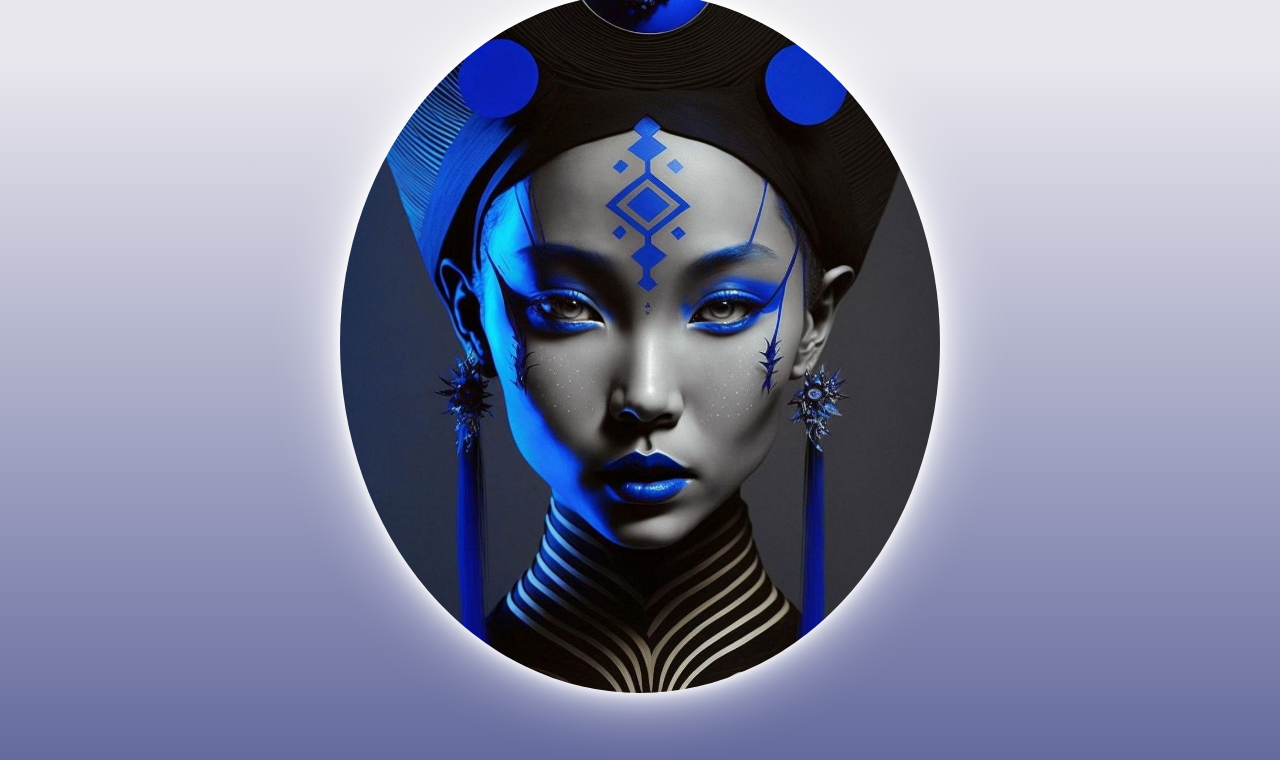
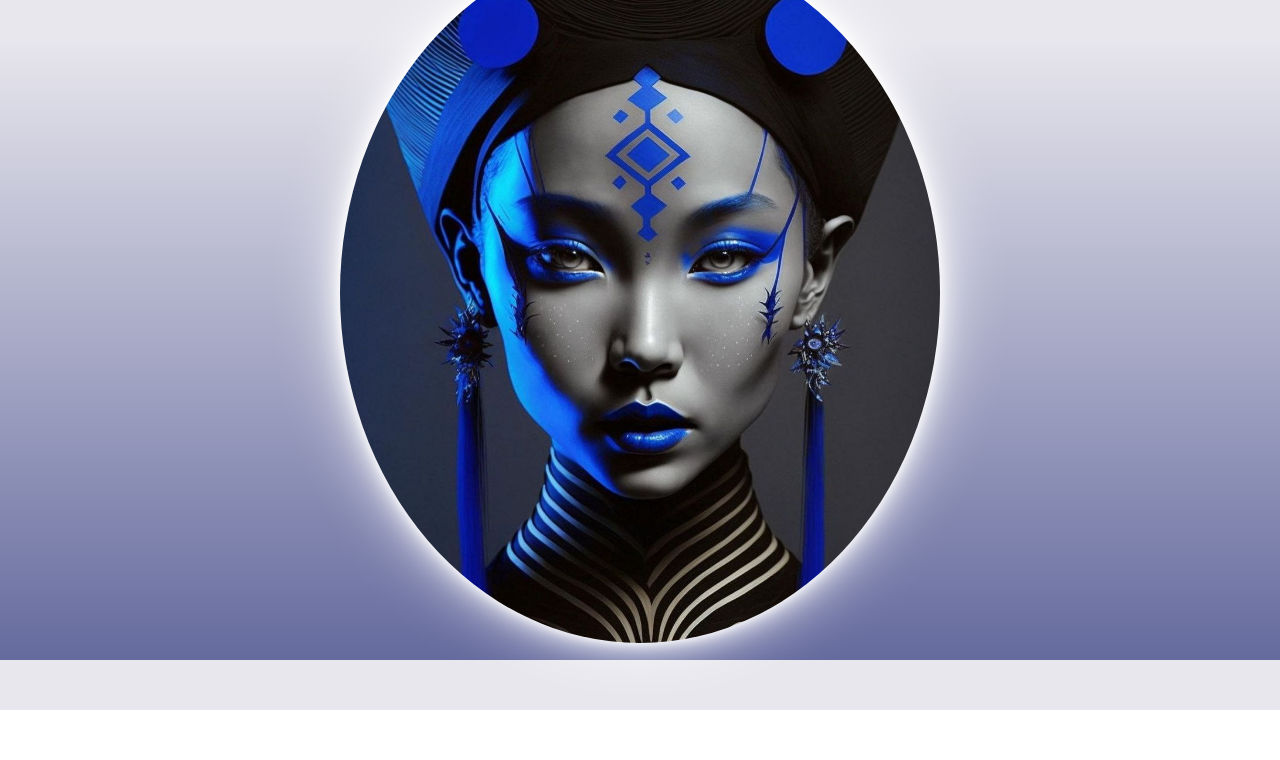
Before and after one commit to Inna-Mykytiuk/Webpack-light, a website built with webpack: page src/index.html in a window 1280 px wide. Shown: the part 140-900 px from the top of the page. After the commit the page ends 850 px from the top, so only its background shows below. Built offline with nearby package versions, Linux system fonts and the light colour scheme.

Commit message:
add --open mode

```diff
--- a/package.json
+++ b/package.json
@@ -2,7 +2,7 @@
   "name": "name-project",
   "scripts": {
     "start": "webpack --mode=development",
-    "dev": "webpack-dev-server --mode=development",
+    "dev": "webpack-dev-server --mode=development --open",
     "prod": "webpack --mode=production",
     "deploy": "gh-pages -d dist"
   },
--- a/src/styles/main.scss
+++ b/src/styles/main.scss
@@ -14,6 +14,7 @@ body {
   justify-content: center;
   align-items: center;
   font-family: "Raleway", sans-serif;
+  height: 100vh;
 
   background: rgb(71, 78, 139);
   background: linear-gradient(
```
